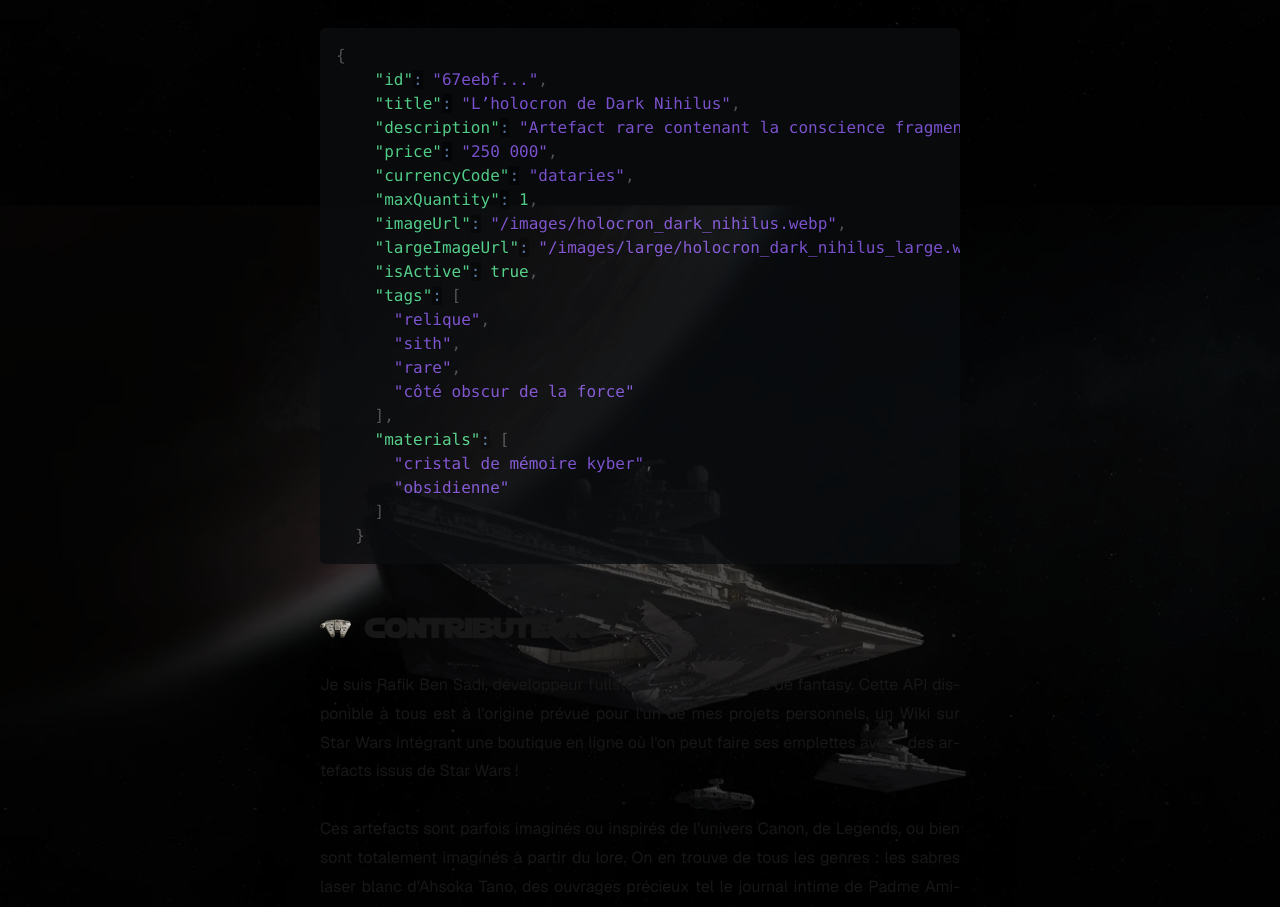
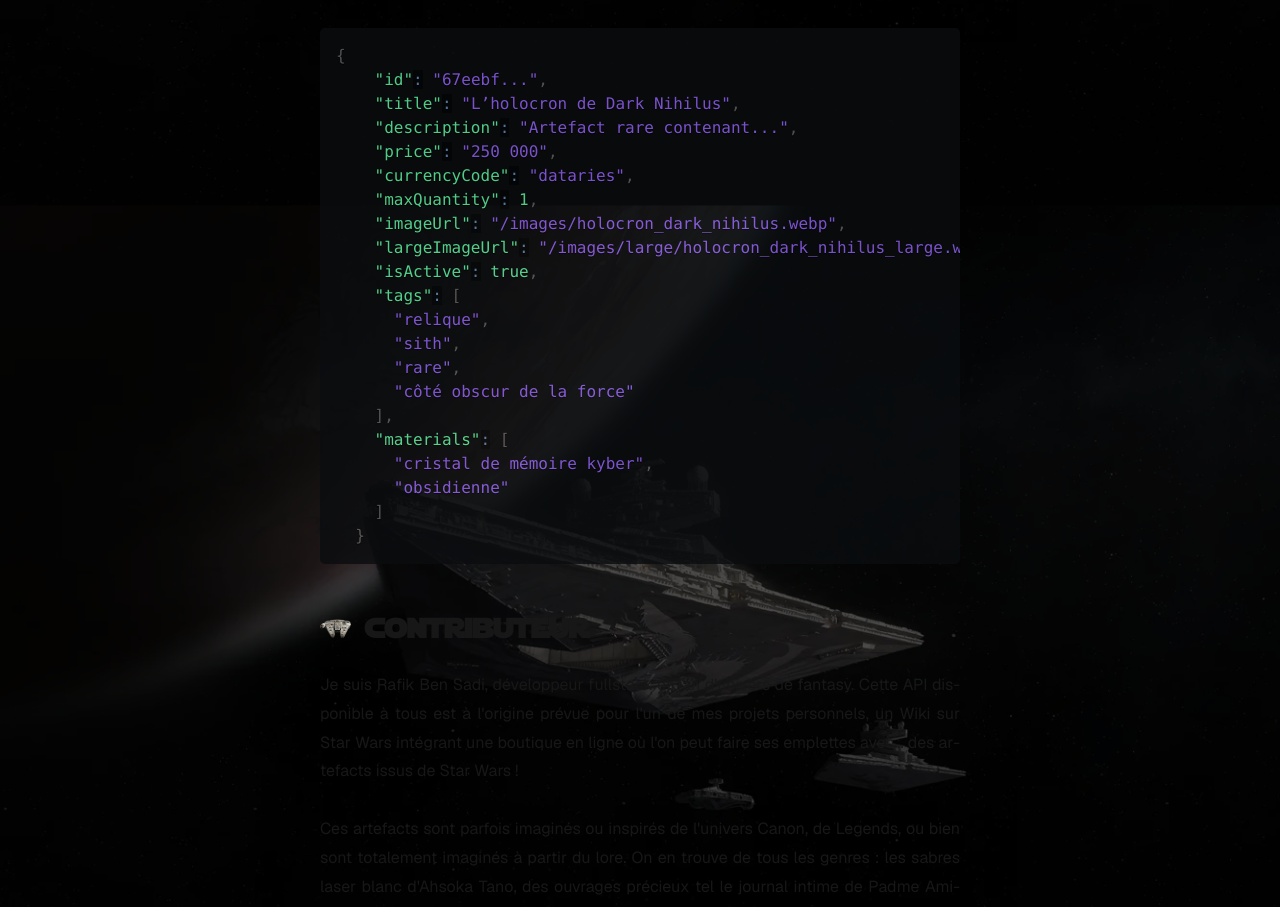
Before and after one commit to Rafikosaure/star-wars-artefacts-api, a Next.js app: page / in a window 1280 px wide. Shown: the part 2245-3152 px from the top of the page. Built offline with nearby package versions, Linux system fonts and the light colour scheme; a web font is replaced by a local one.

Commit message:
Petite correction sur un texte pour un composant CodeBlock.

```diff
--- a/src/app/page.js
+++ b/src/app/page.js
@@ -43,7 +43,7 @@
   `{
     "id": "67eebf...",
     "title": "L’holocron de Dark Nihilus",
-    "description": "Artefact rare contenant la conscience fragmentée de Dark Nihilus, Seigneur Sith légendaire dont la faim dévorait la Force elle-même.",
+    "description": "Artefact rare contenant...",
     "price": "250 000",
     "currencyCode": "dataries",
     "maxQuantity": 1,
```
